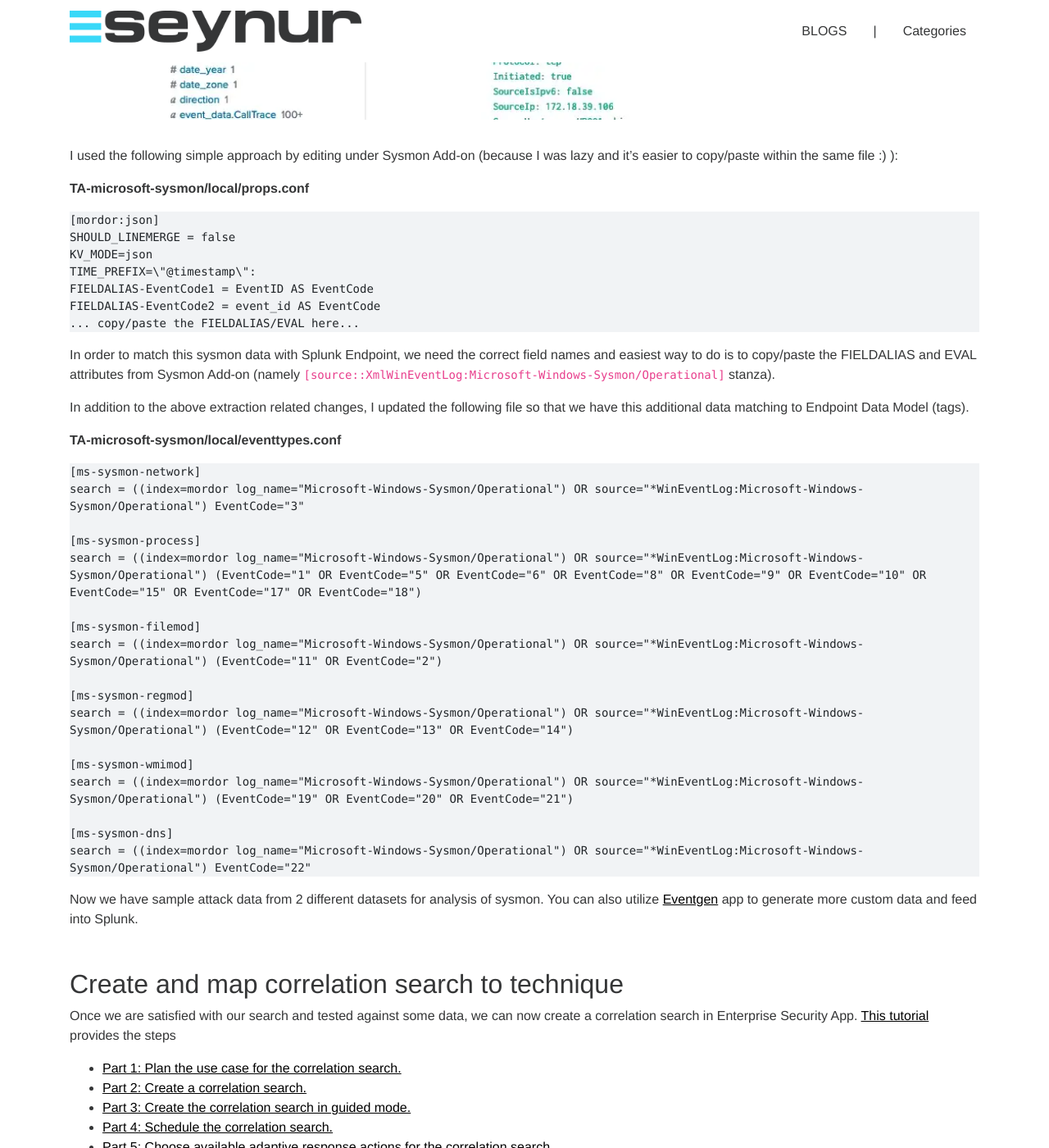
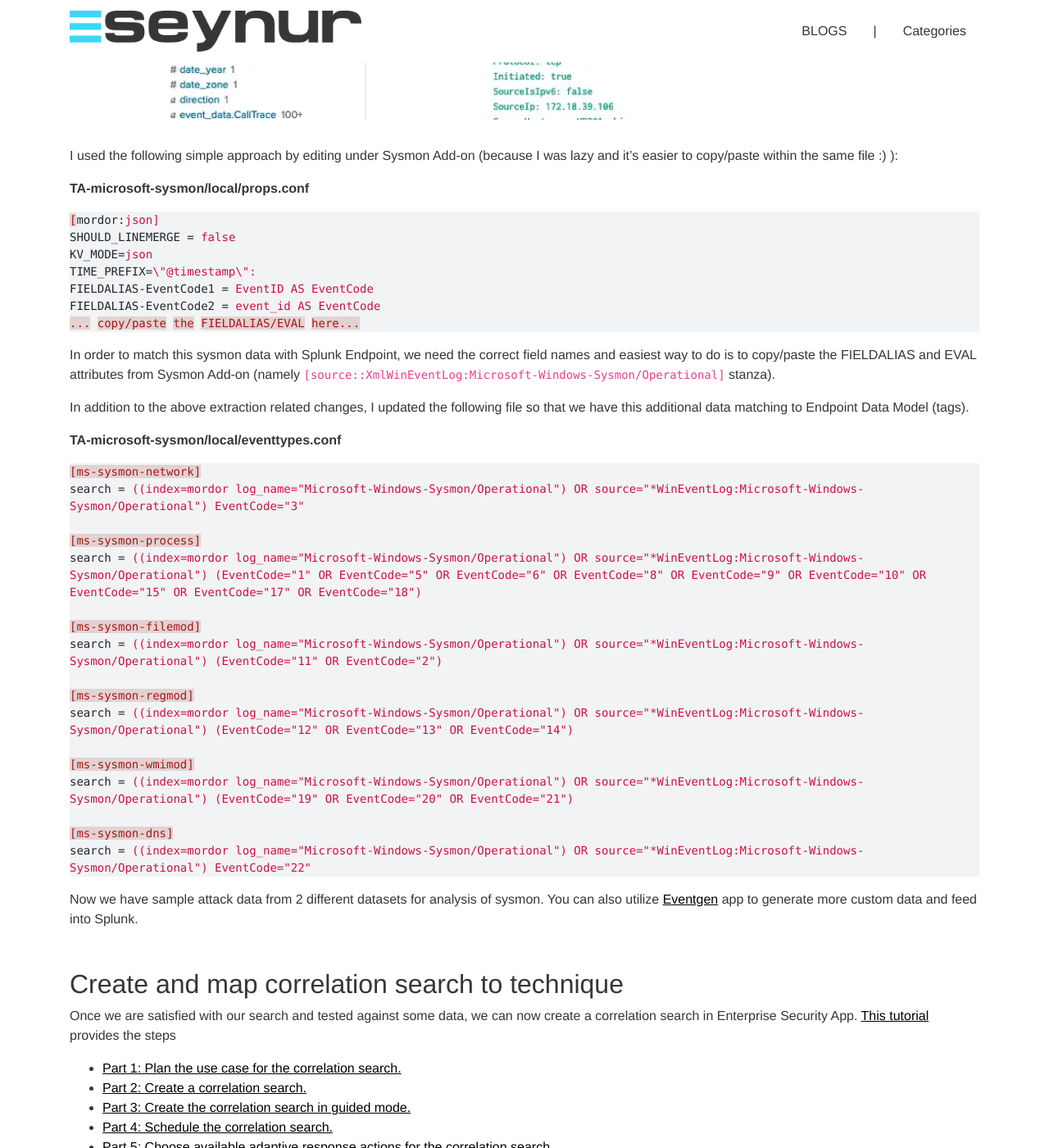
Before and after one commit to seynur/blog, a Jekyll site: the page built from _posts/2020-06-10-detecting-cyber-threats-with-mitre-attack-app-for-splunk-part3.md, in a window 1280 px wide and 1400 px high, scrolled down 4277 px. Shown: the whole window at 82% size. Built offline with Jekyll 4.4.1, drawn with Linux system fonts in a browser that asks for light colours; nearby versions of some CDN libraries.

Commit message:
syntax highlighting

````diff
--- a/_includes/navigation.html
+++ b/_includes/navigation.html
@@ -9,7 +9,6 @@
       <li class="nav-item nav-link">|</li>
       <li class="nav-item">
         <a class="nav-link" href="/categories/">Categories</a>
-
       </li>
     </ul>
   </div>
--- a/_posts/2020-06-10-detecting-cyber-threats-with-mitre-attack-app-for-splunk-part3.md
+++ b/_posts/2020-06-10-detecting-cyber-threats-with-mitre-attack-app-for-splunk-part3.md
@@ -64,7 +64,7 @@
 
 If you have [Data Model Acceleration](https://docs.splunk.com/Documentation/Splunk/latest/Knowledge/Acceleratedatamodels) enabled, then you can also utilize summariesonly=true parameter for tstats command. Such optimizations already come with [Splunk Enterprise Security](https://splunkbase.splunk.com/app/263/) helper macros, hence we can actually re-write the query as following:
 
-```
+```spl
 | tstats `security_content_summariesonly` count min(_time) as firstTime max(_time) as lastTime FROM datamodel=Endpoint.Processes WHERE Processes.action="allowed" AND Processes.process_path = "C:\\Windows\\*\\at.exe" by Processes.process_name Processes.process_path Processes.process Processes.parent_process_name Processes.dest Processes.user  | `drop_dm_object_name(Processes)`  | `security_content_ctime(firstTime)`  | `security_content_ctime(lastTime)`
 ```
 
@@ -82,7 +82,7 @@
 I used the following simple approach by editing under Sysmon Add-on (because I was lazy and it’s easier to copy/paste within the same file :) ):
 
 **TA-microsoft-sysmon/local/props.conf**
-```
+```properties
 [mordor:json]
 SHOULD_LINEMERGE = false
 KV_MODE=json
@@ -97,7 +97,7 @@
 In addition to the above extraction related changes, I updated the following file so that we have this additional data matching to Endpoint Data Model (tags).
 
 **TA-microsoft-sysmon/local/eventtypes.conf**
-```
+```properties
 [ms-sysmon-network]
 search = ((index=mordor log_name="Microsoft-Windows-Sysmon/Operational") OR source="*WinEventLog:Microsoft-Windows-Sysmon/Operational") EventCode="3"
 
````
Also changed, not shown: _posts/2021-01-08-kafka-s3-long-term-searchable-queryable-data-retention.md (+3 -3 lines).
